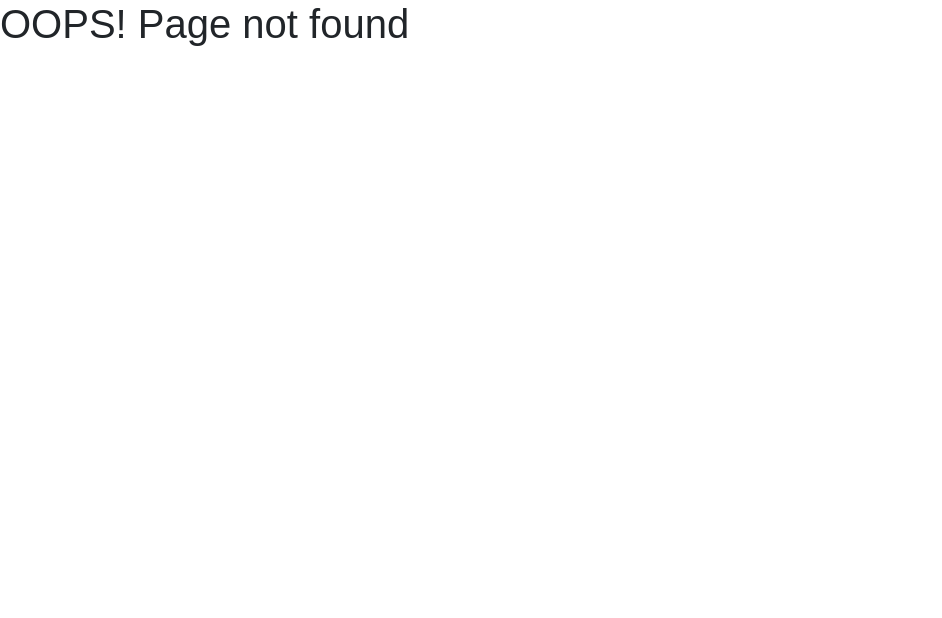
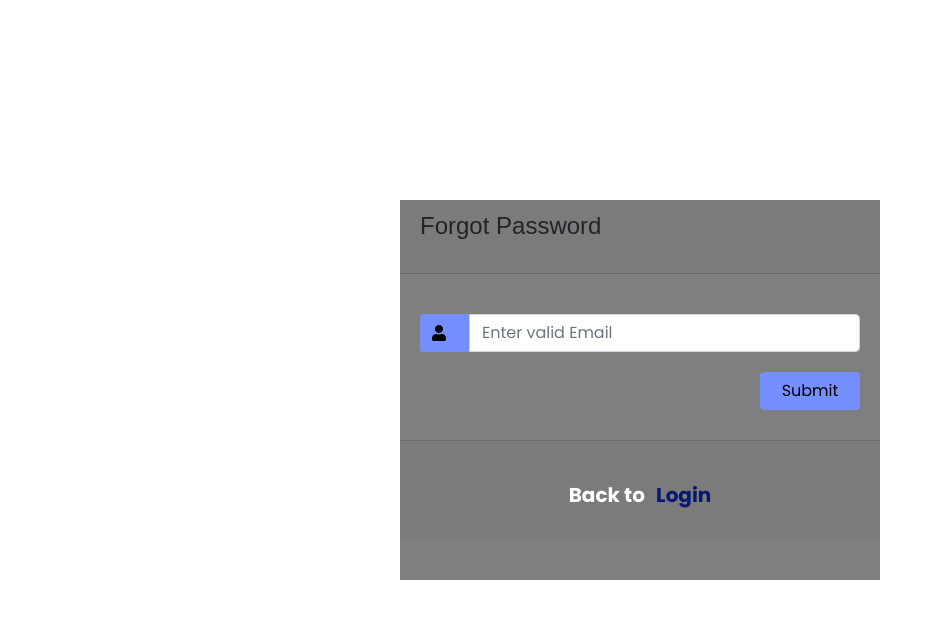
Before and after one commit to Shreyanshmmgn/CFMS-Frontend, a React (Create React App) app in the folder CFMS-Frontend/Frontend/: page /protected in a window 1280 px wide. Before the commit this address had no page. Shown: the top 618 px of the page, without its empty margins (0-942 px from the left). Built offline with nearby package versions, Linux system fonts and the light colour scheme.

Commit message:
service for jwt added

```diff
--- a/CFMS-Frontend/Frontend/src/Login-Signup/forgotPassword.js
+++ b/CFMS-Frontend/Frontend/src/Login-Signup/forgotPassword.js
@@ -12,7 +12,7 @@ const ForgotPassword = () => {
   const submitData = (e) => {
     e.preventDefault();
     const data = { email };
-    axios.post("http://localhost:5000/forgotPassword", data).then((res) => {
+    axios.post("http://localhost:5000/protected", data).then((res) => {
       if (res.status === 200) {
         setLinkSent(true);
       } else {
--- a/CFMS-Frontend/Frontend/src/Login-Signup/login.js
+++ b/CFMS-Frontend/Frontend/src/Login-Signup/login.js
@@ -7,6 +7,8 @@ import "../css/Login.css";
 const Login = () => {
   const [email, setEmail] = useState("");
   const [password, setPassword] = useState("");
+  const [authToken, setAuthtoken] = useState(null);
+
   // const [loginSucces, setLoginSuccess] = useState(false);
 
   const submitData = (event) => {
@@ -20,7 +22,12 @@ const Login = () => {
       .post("http://localhost:5000/login", givenData)
       .then((res) => {
         if (res.status === 200) {
+          setAuthtoken(res.data.token);
           console.log(res.data.token);
+
+          // // Adds the token to the header
+          // axios.defaults.headers.common.Authorization = `Bearer ${authToken}`;
+
           // if (!res.data.userRegistered) {
           //   setTimeout(() => {
           //     window.location.href = "/registrationForm";
--- a/CFMS-Frontend/Frontend/src/router.js
+++ b/CFMS-Frontend/Frontend/src/router.js
@@ -47,6 +47,9 @@ const AllRouter = () => {
         <Route exact path="/mainHomePage">
           <MainHomePage />
         </Route>
+        <Route exact path="/protected">
+          <ForgotPassword />
+        </Route>
         <Route path="*">
           <Error />
         </Route>
```
Also changed, not shown: CFMS-Frontend/Frontend/src/Auth/authentication.js (added, +14 -0 lines).
